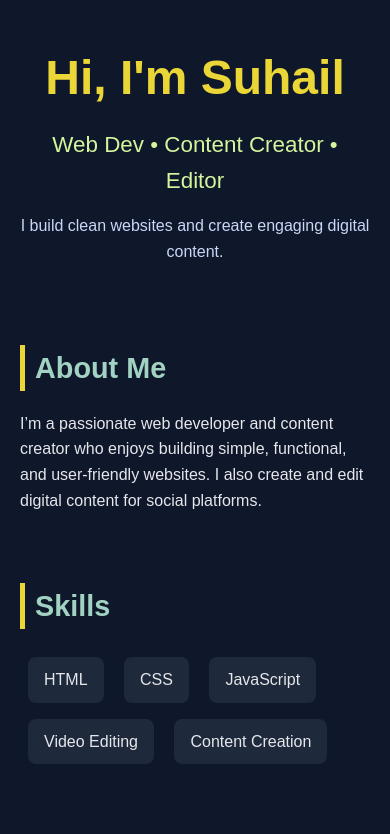
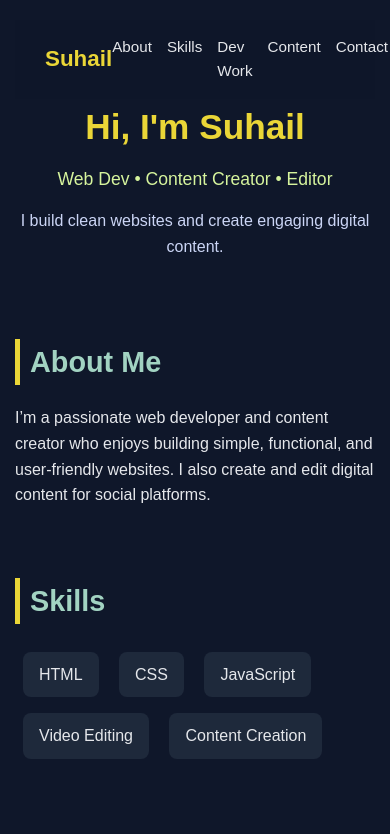
Before and after one commit to Suhail861/Suhail-Portfolio, a plain HTML site: page index.html in a window 390 px wide. Shown: the top 834 px of the page. Drawn offline with Linux system fonts and the light colour scheme.

Commit message:
Add files via upload

```diff
--- a/index.html
+++ b/index.html
@@ -9,6 +9,18 @@
 </head>
 
 <body>
+
+    <nav class="navbar">
+    <div class="logo">Suhail</div>
+    <ul class="nav-links">
+        <li><a href="#about">About</a></li>
+        <li><a href="#skills">Skills</a></li>
+        <li><a href="#dev-work">Dev Work</a></li>
+        <li><a href="#content-work">Content</a></li>
+        <li><a href="#contact">Contact</a></li>
+    </ul>
+</nav>
+
 
     <!-- HERO -->
     <header class="hero">
--- a/style.css
+++ b/style.css
@@ -14,6 +14,47 @@
     --accent: #A2D3C2;
     --text-light: #e5e7eb;
 }
+/* SMOOTH SCROLL */
+html {
+    scroll-behavior: smooth;
+}
+
+/* NAVBAR */
+.navbar {
+    position: sticky;
+    top: 0;
+    background: rgba(15, 23, 42, 0.9);
+    backdrop-filter: blur(10px);
+    display: flex;
+    justify-content: space-between;
+    align-items: center;
+    padding: 15px 30px;
+    z-index: 1000;
+}
+
+.logo {
+    font-size: 1.4rem;
+    font-weight: bold;
+    color: var(--primary);
+}
+
+.nav-links {
+    list-style: none;
+    display: flex;
+    gap: 25px;
+}
+
+.nav-links a {
+    text-decoration: none;
+    color: var(--text-light);
+    font-size: 0.95rem;
+    transition: color 0.3s ease;
+}
+
+.nav-links a:hover {
+    color: var(--primary);
+}
+
 
 /* BODY */
 body {
@@ -122,3 +163,29 @@ body {
 #contact p {
     margin-bottom: 10px;
 }
+
+/* RESPONSIVE DESIGN */
+@media (max-width: 768px) {
+
+    body {
+        padding: 20px 15px;
+    }
+
+    .hero h1 {
+        font-size: 2.2rem;
+    }
+
+    .hero h2 {
+        font-size: 1.1rem;
+    }
+
+    .nav-links {
+        gap: 15px;
+        font-size: 0.85rem;
+    }
+
+    .media-grid img,
+    .media-card {
+        height: 160px;
+    }
+}
```
